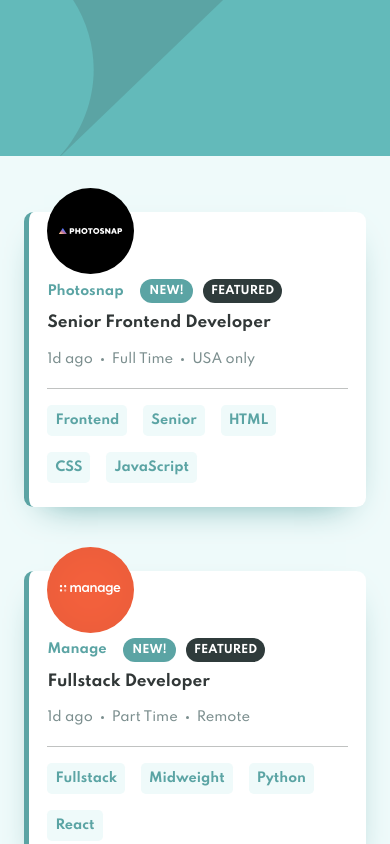
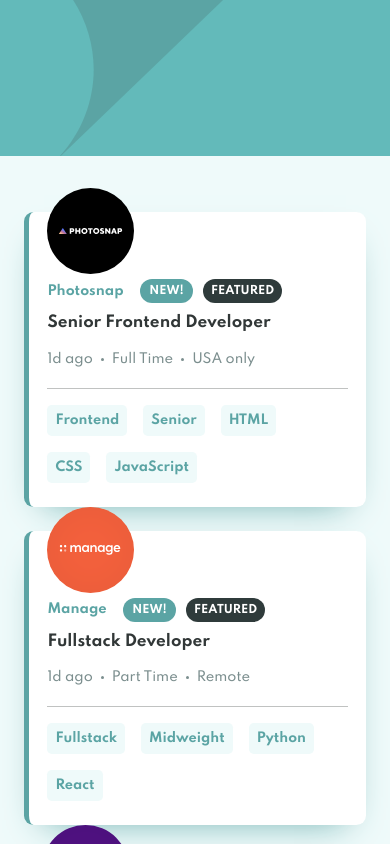
Before and after one commit to joshysmart/static-job-listings, a React (Create React App) app: page / in a window 390 px wide. Shown: the top 844 px of the page. Built offline with nearby package versions, Linux system fonts and the light colour scheme.

Commit message:
improved responsiveness

```diff
--- a/src/App.css
+++ b/src/App.css
@@ -45,15 +45,20 @@
   padding-top: 3.5rem;
   display: grid;
   grid-template-columns: repeat(1, 1fr);
- grid-gap: 4rem;
+  grid-gap: 2.5rem;
   background: var(--Light-Grayish-Cyan-Background);
   position: relative;
+ }
+
+ @media only screen and (min-width: 375px) {
+  .listings {
+   grid-gap: 1.5rem;
+  }
  }
 
  @media only screen and (min-width: 768px) {
   .listings {
    padding: 4.5rem 5rem;
-  grid-gap: 1.5rem;
   }
  }
 
```
Lines whose indentation alone changed are shown as unchanged.
